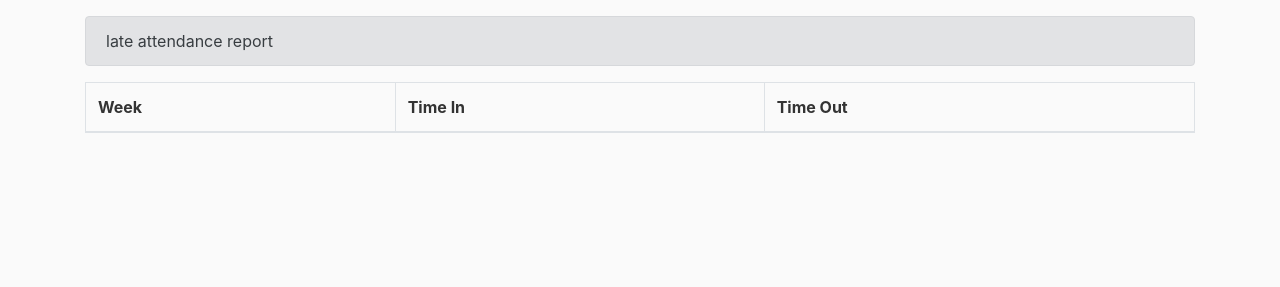
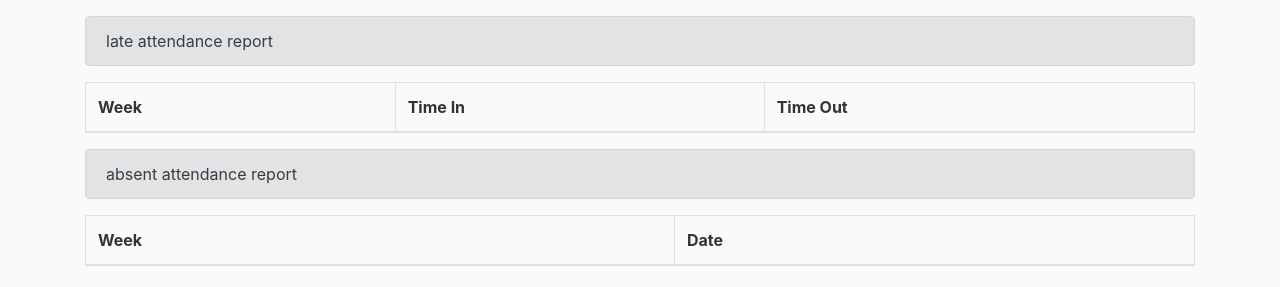
Before and after one commit to limjinyung/FYP-Attendance-Website, a Flask app: page /late_absent_page in a window 1280 px wide. Shown: the part 513-800 px from the top of the page. Run offline with Flask 2, Linux system fonts and the light colour scheme; the visitor is signed in with stand-in values (Sample User, id 1); data comes from the database, SQL or seed files in the repository; lists and menus that the app fills with data are empty; parts of the project's set-up code (start-up, migrations or seed data) failed here and were passed over; some libraries are stand-ins or nearby versions.

Commit message:
Added absent data table and moved is_staff to service.py

```diff
--- a/attendancewebsite/routes.py
+++ b/attendancewebsite/routes.py
@@ -7,8 +7,10 @@ from io import StringIO
 import csv
 from attendancewebsite.service import get_unit, create_attendance_sheet, generate_attendance_total_percentage, \
     generate_attendance_percentage, sort_unit, extract_units, calculate_unit_attendance, this_year, this_semester, \
-    attendance_data_without_sid, calculate_absent_data, calculate_late_data, analysis_algo
+    attendance_data_without_sid, calculate_absent_data, calculate_late_data, analysis_algo, is_staff
 
+# week length will be set here in case of anything the week length need to be changed
+# it'll be easy to just change it here
 week_length = 12
 
 
@@ -164,16 +166,6 @@ def download_student_csv():
         return output
 
 
-def is_staff(current_user):
-    if current_user.is_authenticated:
-        if current_user.email.split("@", 1)[1] == 'student.monash.edu':
-            flash("Please login as staff to access this page", "danger")
-            logout_user()
-            return render_template('/', title='Home')
-
-    return True
-
-
 @app.route('/staff_page', methods=['GET', 'POST'])
 @login_required
 def staff_page():
@@ -184,7 +176,6 @@ def staff_page():
 @app.route('/staff_student_attendance', methods=['GET', 'POST'])
 @login_required
 def staff_student_attendance():
-
     if is_staff(current_user):
 
         if request.method == "POST":
@@ -241,7 +232,6 @@ def staff_student_attendance():
 @app.route('/staff_unit_attendance', methods=['GET', 'POST'])
 @login_required
 def staff_unit_attendance():
-
     if is_staff(current_user):
 
         if request.method == "POST":
@@ -290,7 +280,6 @@ def staff_unit_attendance():
 @app.route('/late_absent_page', methods=['GET', 'POST'])
 @login_required
 def late_absent_page():
-
     if is_staff(current_user):
 
         if request.method == "POST":
@@ -316,7 +305,7 @@ def late_absent_page():
 
                 if not attendance_list:
 
-                    check_student_exist_in_unit = db.session.query(student_unit)\
+                    check_student_exist_in_unit = db.session.query(student_unit) \
                         .filter(student_unit.c.student_id == sid, student_unit.c.unit_code == uid,
                                 student_unit.c.year == this_year, student_unit.c.semester == this_semester).first()
 
@@ -376,7 +365,6 @@ def staff_page_download_student_csv(student_id):
 @app.route('/attendance_data_page', methods=['GET', 'POST'])
 @login_required
 def attendance_data_page():
-
     if is_staff(current_user):
 
         if request.method == "POST":
@@ -407,7 +395,8 @@ def attendance_data_page():
                                        , student_id="", table_data={})
 
             else:
-                return render_template('attendance_data_page.html', title='Attendance Data Page', student_name=student_name
+                return render_template('attendance_data_page.html', title='Attendance Data Page',
+                                       student_name=student_name
                                        , student_id=student_id, table_data=table_data)
 
         flash("Please enter a student id to view student attendance data list, etc: 29036186", 'info')
@@ -418,7 +407,6 @@ def attendance_data_page():
 @app.route('/attendance_analysis_page', methods=['GET', 'POST'])
 @login_required
 def attendance_analysis_page():
-
     if is_staff(current_user):
 
         if request.method == "POST":
@@ -454,7 +442,6 @@ def attendance_analysis_page():
                                    , student_retake_analysis=[], weather_analysis=[], analysis_suggestion="")
 
 
-
 @app.route("/logout")
 def logout():
     logout_user()
--- a/attendancewebsite/service.py
+++ b/attendancewebsite/service.py
@@ -17,6 +17,10 @@ from attendancewebsite.models import Semester, student_unit, room_unit, Club, We
 # Python Library
 from datetime import datetime, timedelta, time
 import random
+
+# Flask Libary
+from flask import flash, render_template
+from flask_login import logout_user
 
 start_week = db.session.query(Semester.start_date).order_by(Semester.start_date.desc()).first()
 this_year = db.session.query(Semester.year).order_by(Semester.start_date.desc()).first()
@@ -342,10 +346,14 @@ def calculate_absent_data(week_list, attendance_list):
         if check_week not in present_week:
             absent_week.append(check_week)
 
+    for each_absent_week in absent_week:
+        absent_datetime = start_week + timedelta(days=(each_absent_week-1))
+        absent_attendance.append([each_absent_week, absent_datetime.strftime("%d/%m/%Y")])
+
     # calculate the total percentage of the absent attendance
     absent_percentage = round(((len(absent_week)) / len(week_list)) * 100, 2)
 
-    return absent_percentage
+    return absent_percentage, absent_attendance
 
 
 ##########################################################
@@ -650,6 +658,23 @@ def analysis_algo(unit_code):
     return analysis_list
 
 
+def is_staff(current_user):
+    """
+    to check if the current user role is student or staff. If it;s staff return True, else log the user out and return
+    to the index page
+    :param current_user: Flask object, either it's Student or Staff object
+    :return: boolean, or render the template to index page
+    """
+
+    if current_user.is_authenticated:
+        if current_user.email.split("@", 1)[1] == 'student.monash.edu':
+            flash("Please login as staff to access this page", "danger")
+            logout_user()
+            return render_template('/', title='Home')
+
+    return True
+
+
 all_units = ['FIT2004_T1', 'FIT2004_T2', 'FIT2004_T3', 'FIT2004_T4', 'FIT3155_L1', 'FIT3155_L2', 'FIT3161_T1',
              'FIT3162_T1', 'FIT2102_L1', 'FIT2102_L2', 'FIT3143_T4', 'FIT3143_T3', 'FIT3143_T2', 'FIT3143_T1',
              'FIT3162_L1', 'FIT3081_L2', 'FIT3081_L1', 'FIT3155_T1', 'FIT3155_T2', 'FIT3155_T3', 'FIT3155_T4',
--- a/attendancewebsite/templates/late_absent_page.html
+++ b/attendancewebsite/templates/late_absent_page.html
@@ -47,10 +47,10 @@
                   {% else %}
                     <td>{{ late_data[0] }}%</td>
                   {% endif %}
-                  {% if absent_data > 50 %}
-                    <td class="table-danger">{{ absent_data }}%</td>
+                  {% if absent_data[0] > 50 %}
+                    <td class="table-danger">{{ absent_data[0] }}%</td>
                   {% else %}
-                    <td>{{ absent_data }}%</td>
+                    <td>{{ absent_data[0] }}%</td>
                   {% endif %}
               {% endif %}
             </tr>
@@ -86,13 +86,38 @@
         </table>
     </div>
 
+    <div>
+        <table class="table table-hover table-bordered">
+          <thead>
+            <div class="alert alert-secondary" role="alert">
+                {% if student_name == "" and unit_name == "" %}
+                    absent attendance report
+                {% else %}
+                    {{ student_name }}'s Absent Attendance Report
+                {% endif %}
+            </div>
+            <tr>
+              <th scope="col">Week</th>
+              <th scope="col">Date</th>
+            </tr>
+          </thead>
+          <tbody>
+          {% for absent_table_data in absent_data[1] %}
+            <tr>
+              <td>{{ absent_table_data[0] }}</td>
+              <td>{{ absent_table_data[1] }}</td>
+            </tr>
+          </tbody>
+          {% endfor %}
+        </table>
+    </div>
+
 
     <script>
         var late_data = {{ late_data|tojson }}
         var absent_data = {{ absent_data|tojson }}
 
         if (late_data.length == 0 && absent_data.length == 0){
-            console.log("showing none");
             document.getElementById("lateAbsentChart").style.display = "none";
             document.getElementsByClassName("table").style.display = "none";
         }
@@ -100,7 +125,7 @@
 
             doughnutData = {
                 datasets: [{
-                    data: [late_data[0], absent_data],
+                    data: [late_data[0], absent_data[0]],
                     backgroundColor: [
                     "#DC3812",
                     "#3266CC"
```
